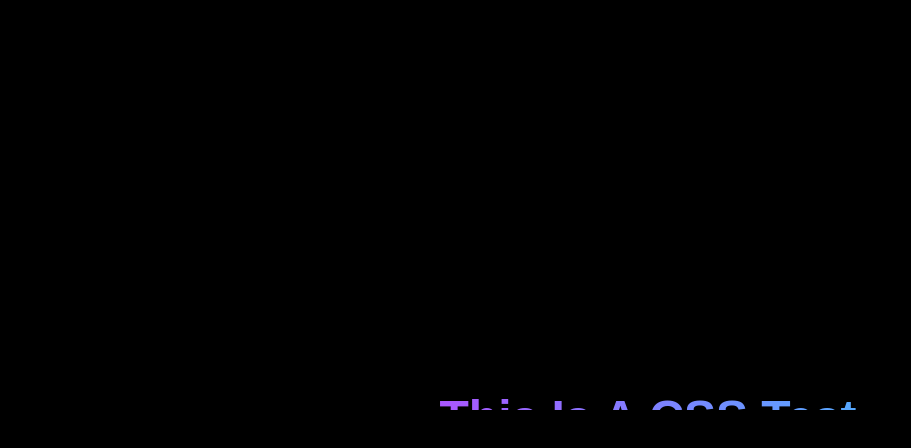
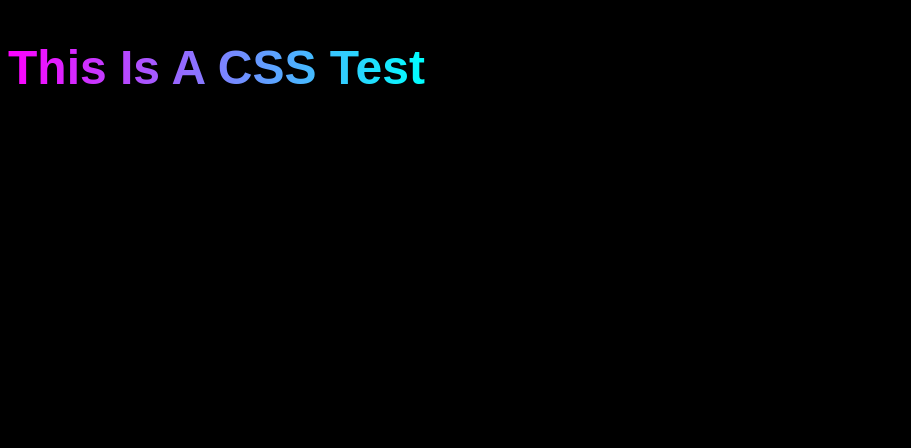
Before and after one commit to PureCSS-UI/PureCSS-UI.github.io, a plain HTML site: page index.html in a window 1280 px wide. Shown: the whole page, without its empty margins (0-911 px from the left). Drawn offline with Linux system fonts and the light colour scheme.

Commit message:
Update index.html

```diff
--- a/index.html
+++ b/index.html
@@ -10,11 +10,6 @@
     font-family: sans-serif;
     font-size: 40px;
       position: absolute;
-  width: 100%;
-  height: 20px;
-  top: 50%;
-  margin-top: -10px;
-  text-align: center;
   }
 
   h1 {
```
